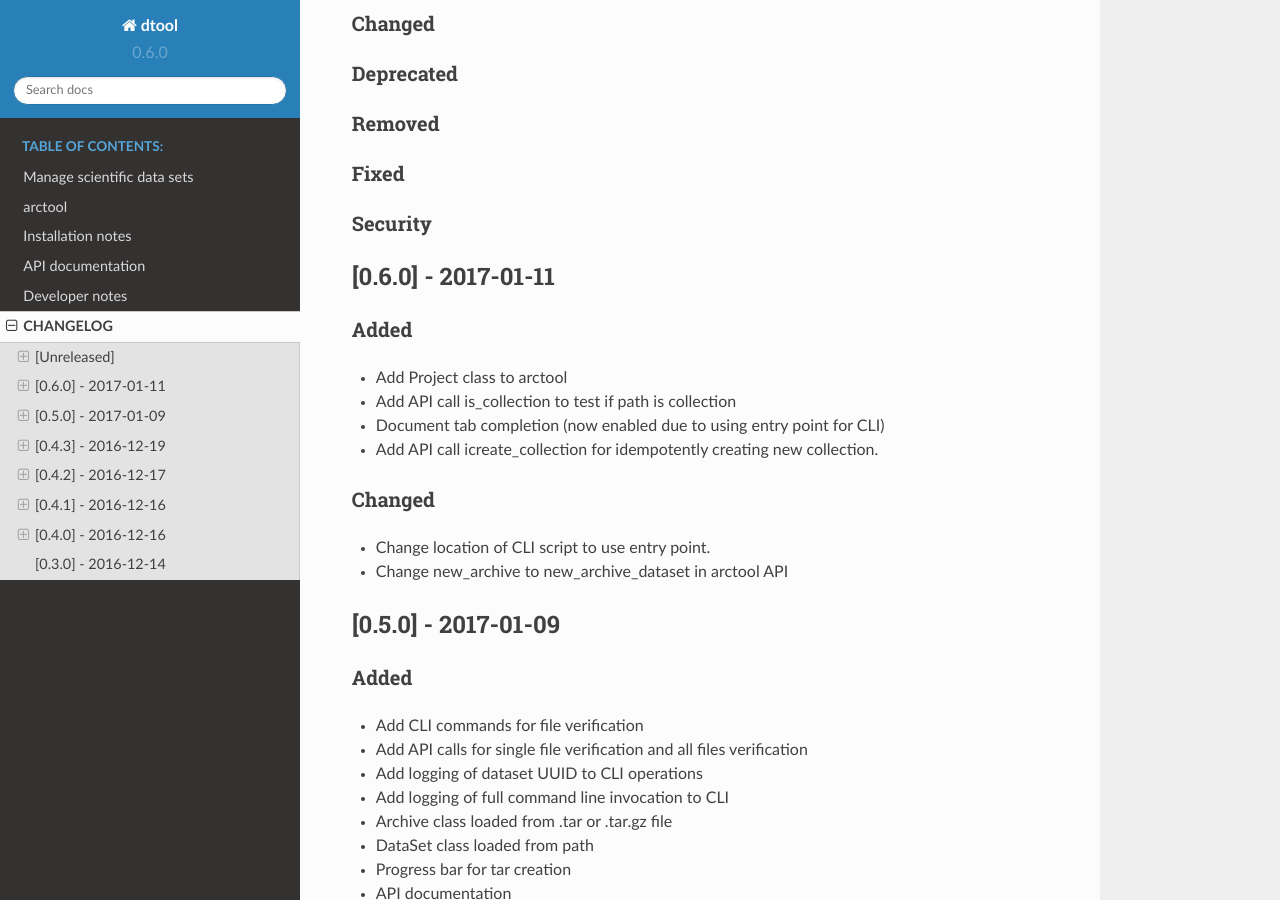
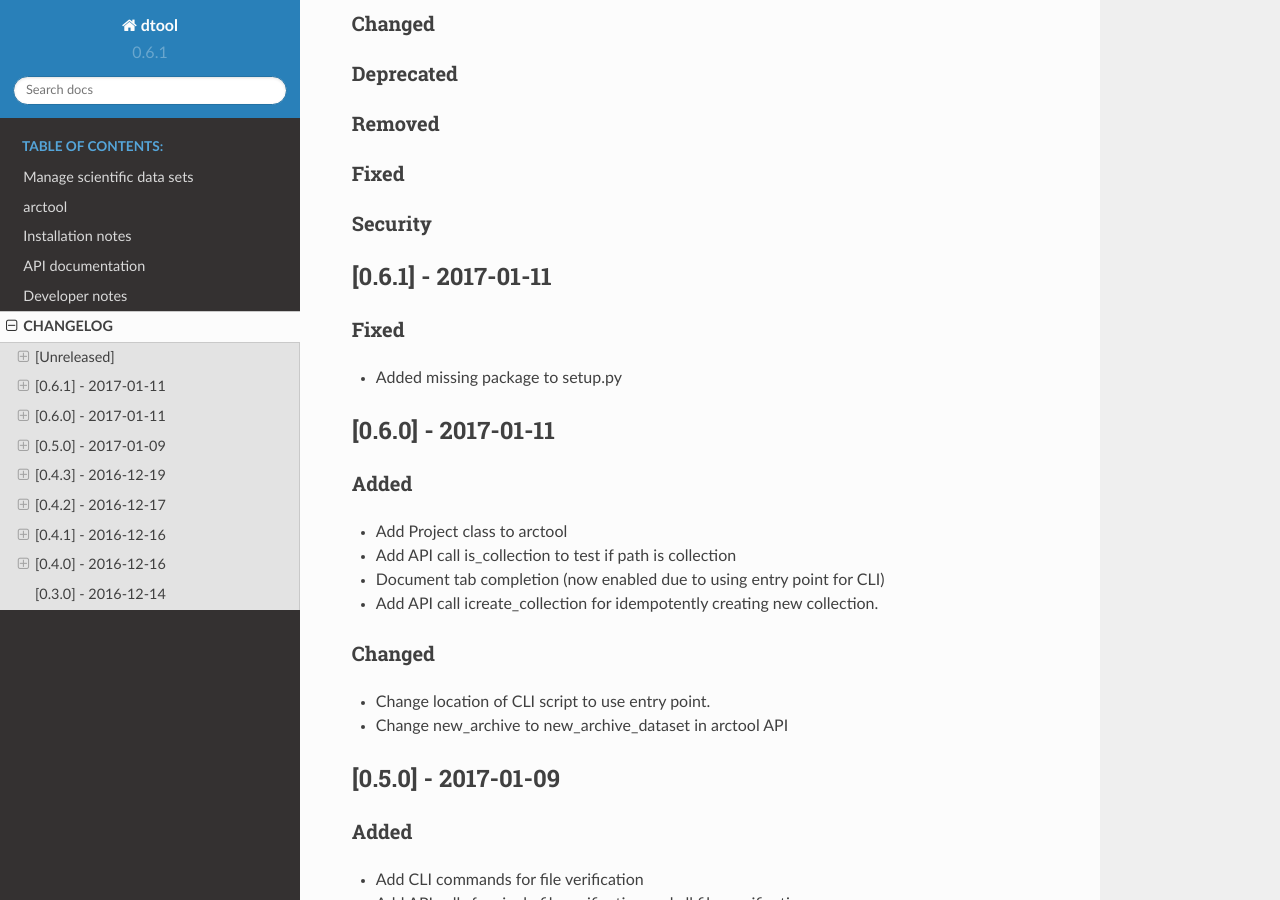
Before and after one commit to JIC-CSB/dtool, a Sphinx documentation site: the page built from docs/source/changelog.rst, in a window 1280 px wide and 900 px high, scrolled down 304 px. Built offline with Sphinx 7.4.7 and the Read the Docs theme 2.0.0, drawn with Linux system fonts in a browser that asks for light colours.

Commit message:
Update version number and change log

```diff
--- a/CHANGELOG.rst
+++ b/CHANGELOG.rst
@@ -27,6 +27,15 @@ Fixed
 
 Security
 ^^^^^^^^
+
+
+[0.6.1] - 2017-01-11
+~~~~~~~~~~~~~~~~~~~~
+
+Fixed
+^^^^^
+
+- Added missing package to setup.py
 
 
 [0.6.0] - 2017-01-11
--- a/docs/source/conf.py
+++ b/docs/source/conf.py
@@ -57,7 +57,7 @@ author = u'Matthew Hartley and Tjelvar Olsson'
 # built documents.
 #
 # The short X.Y version.
-version = u'0.6.0'
+version = u'0.6.1'
 # The full version, including alpha/beta/rc tags.
 release = version
 
--- a/dtool/__init__.py
+++ b/dtool/__init__.py
@@ -1,7 +1,7 @@
 #!/usr/bin/env python2
 """Tool for managing JIC archive data."""
 
-__version__ = "0.6.0"
+__version__ = "0.6.1"
 
 VERBOSE = True
 
--- a/setup.py
+++ b/setup.py
@@ -1,7 +1,7 @@
 from setuptools import setup
 
 
-version = "0.6.0"
+version = "0.6.1"
 readme = open("README.rst").read()
 url = "https://github.com/JIC-CSB/dtool"
 
```
